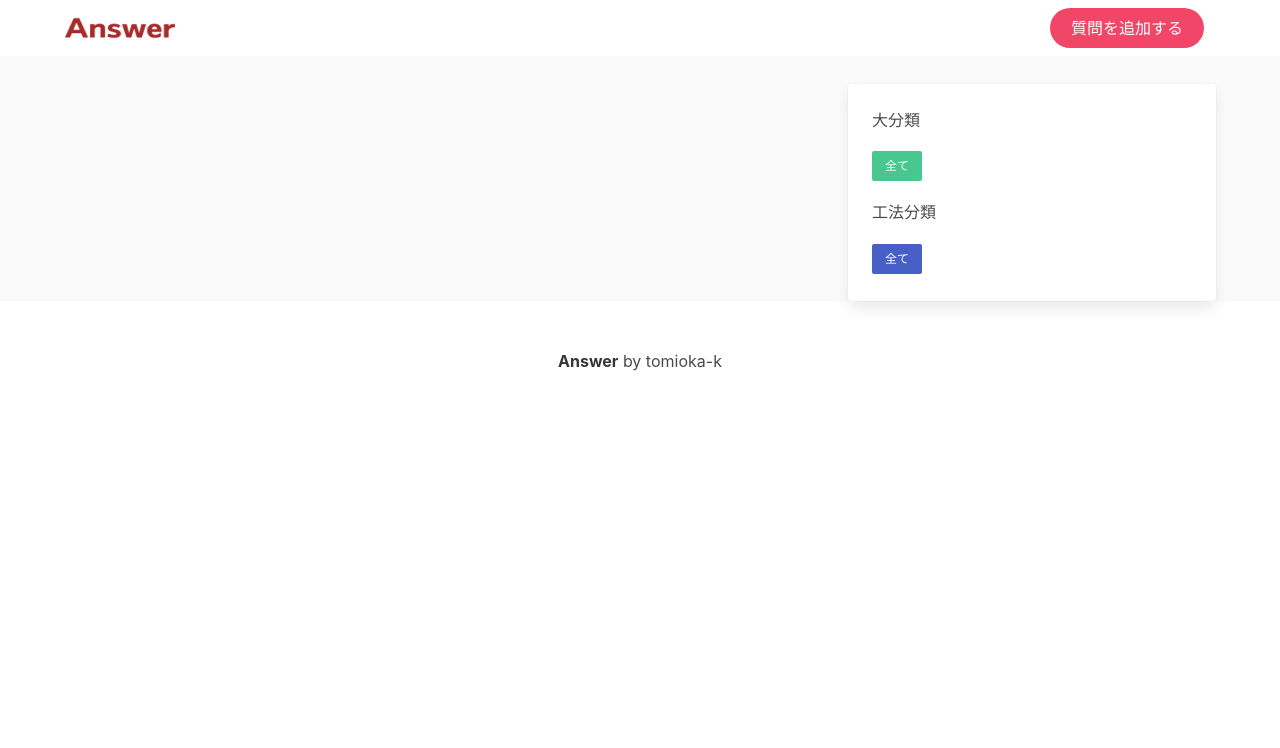
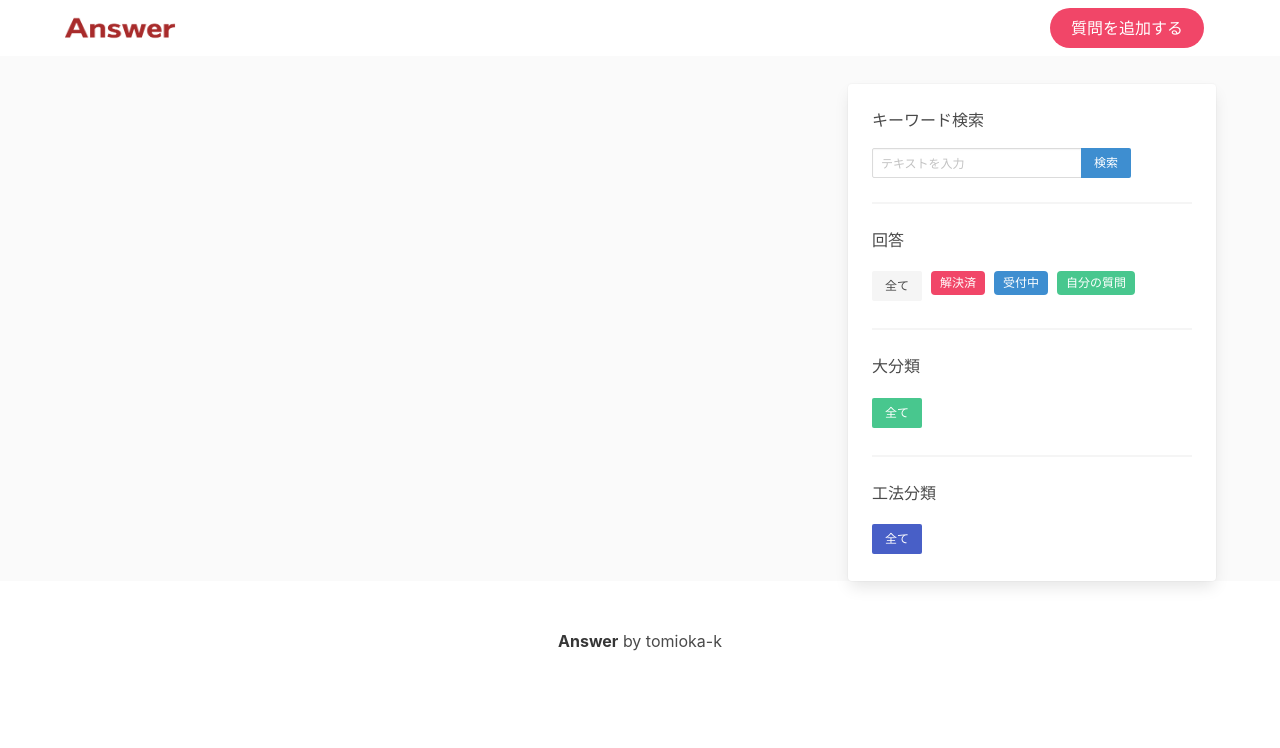
Before and after one commit to tomioka-k/tajima_answer, a Django app: page /answer/ in a window 1280 px wide. Shown: the top 748 px of the page. Run offline with Django 3.2, Linux system fonts and the light colour scheme; the visitor is signed in with stand-in values (Sample User, id 1); data that the repository does not hold is empty; some libraries are stand-ins or nearby versions.

Commit message:
keyword search add #16

```diff
--- a/answer/views.py
+++ b/answer/views.py
@@ -13,20 +13,28 @@ from .forms import QuestionForm, ReplyForm
 class IndexView(LoginRequiredMixin, generic.ListView):
     model = Question
     template_name = 'answer/index.html'
-    paginate_by = 20
+    paginate_by = 3
 
     def get_queryset(self):
         request = self.request.GET
+        s_content = request.get('content')
         s_class = request.get('classiffication')
         s_method = request.get('method')
+        s_resolve = request.get('resolve')
+        q_content = Q()
         q_class = Q()
         q_method = Q()
+        q_resolve = Q()
+        if s_content:
+            q_content = Q(content__contains=s_content)
         if s_class:
             q_class = Q(classiffication=s_class)
         if s_method:
             q_method = Q(method=s_method)
+        if s_resolve:
+            q_resolve = Q(resolve=s_resolve)
         object_list = Question.objects.filter(
-            q_class & q_method
+            q_content & q_class & q_method & q_resolve
         )
         return object_list
 
--- a/templates/answer/components/category_column.html
+++ b/templates/answer/components/category_column.html
@@ -5,8 +5,39 @@
         <div class="card-content">
 
             <form method="GET">
+                <h1 style="margin-bottom: 1rem;">キーワード検索</h1>
+                <div class="field has-addons">
+                    <div class="control">
+                        <input class="input is-small" type="text" placeholder="テキストを入力" name="content"
+                            value="{{ request.GET.content }}">
+                    </div>
+                    <div class="control">
+                        <button class="button is-info is-small" type="submit">検索</button>
+                    </div>
+                </div>
+                <hr>
+                <!-- resolve -->
+                <p style="margin-bottom: 1rem;">回答</p>
+                <button class="button is-small is-light" style="margin: 0.2rem 0 0.2rem 0;" name="resolve" value="">
+                    全て
+                </button>&nbsp;
+                <a class="tag is-small is-danger" style="margin: 0.2rem 0 0.2rem 0;"
+                    href="?{%  url_replace request 'resolve' True %}">
+                    解決済
+                </a>&nbsp;
+                <a class="tag is-small is-info" style="margin: 0.2rem 0 0.2rem 0;"
+                    href="?{%  url_replace request 'resolve' False %}">
+                    受付中
+                </a>&nbsp;
+                <a class="tag is-small is-success" style="margin: 0.2rem 0 0.2rem 0;"
+                    href="?{%  url_replace request 'user' user.id %}">
+                    自分の質問
+                </a>&nbsp;
+                <hr>
+
+
                 <!-- class -->
-                <h1 style="margin-bottom: 1rem;">大分類</h1>
+                <p style="margin-bottom: 1rem;">大分類</p>
                 <button class="button is-small is-success" style="margin: 0.2rem 0 0.2rem 0;" name="classiffication"
                     value="">
                     全て
@@ -17,8 +48,9 @@
                     {{ class}}
                 </a>&nbsp;
                 {% endfor %}
+                <hr>
                 <!-- method -->
-                <h1 style="margin: 1rem 0 1rem 0;">工法分類</h1>
+                <p style="margin: 1rem 0 1rem 0;">工法分類</p>
                 <button class="button is-small is-link" style="margin: 0.2rem 0 0.2rem 0;" name="method" value="">
                     全て
                 </button>&nbsp;
```
